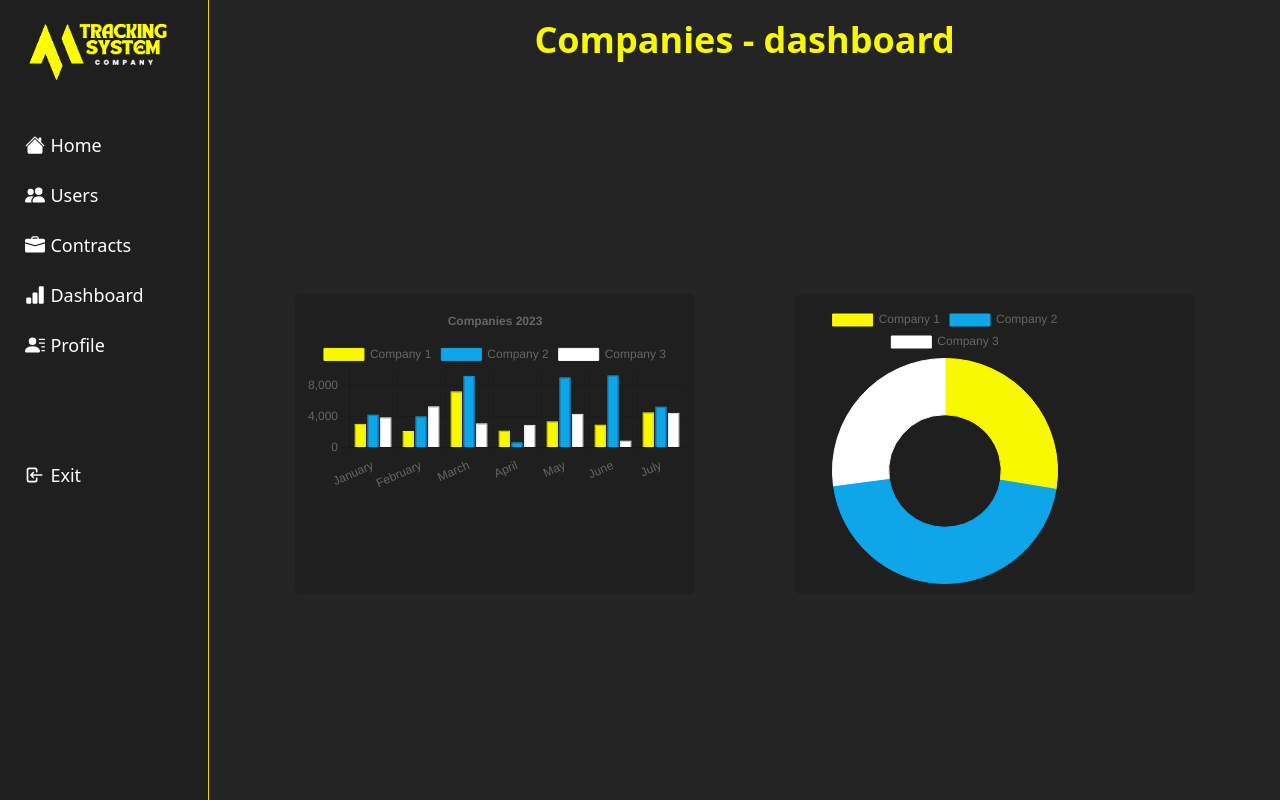
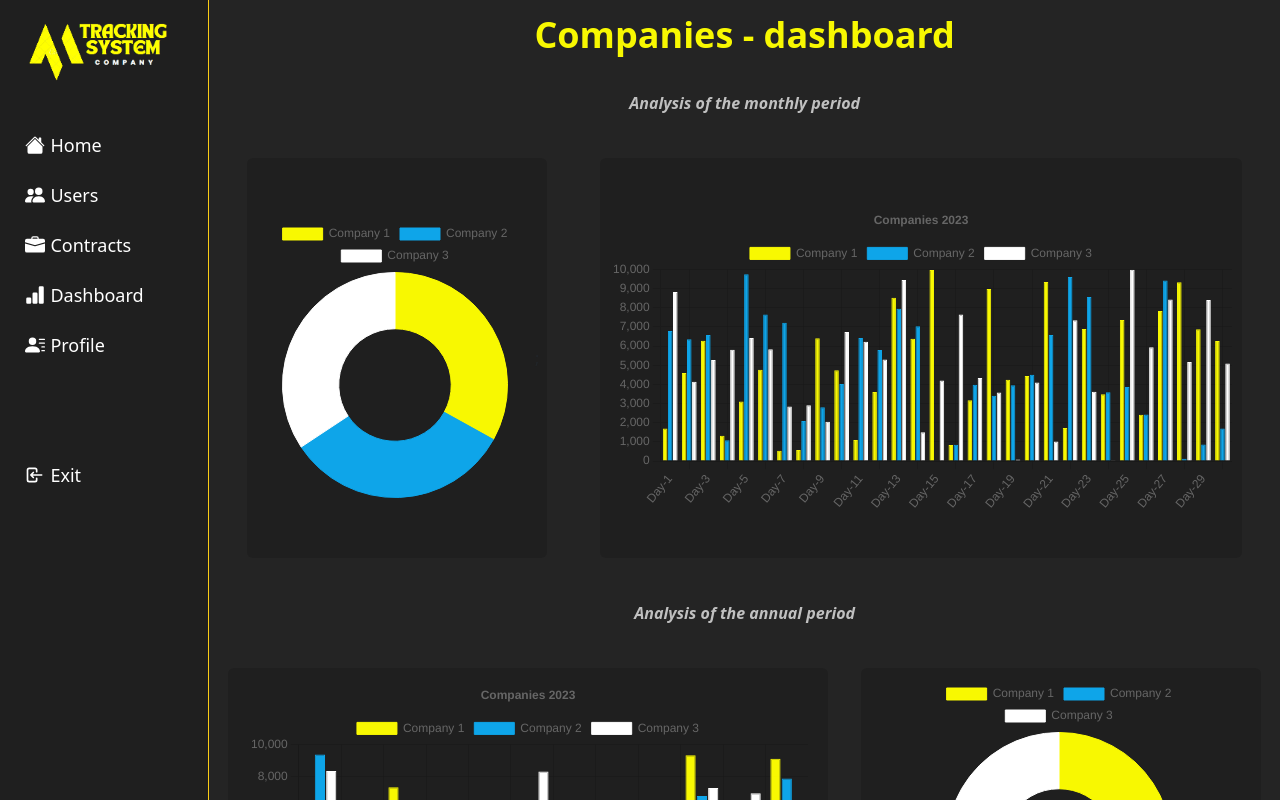
Before and after one commit to felipeluis223/trackingSystem, a React (Create React App) app: page /home/dashboard in a window 1280 px wide. Shown: the top 800 px of the page. Built offline with nearby package versions, Linux system fonts and the light colour scheme.

Commit message:
dashboard com informações fictícias

```diff
--- a/src/components/Dashboard/index.js
+++ b/src/components/Dashboard/index.js
@@ -1,4 +1,4 @@
-import React from 'react';
+import React, { useRef } from 'react';
 import {
     Chart as ChartJS,
     ArcElement,
@@ -9,7 +9,7 @@ import {
     Tooltip,
     Legend,
   } from 'chart.js';
-import { Bar, Line, Doughnut } from 'react-chartjs-2';
+import { Bar, Doughnut } from 'react-chartjs-2';
 
 import * as faker from 'faker';
 
@@ -24,6 +24,7 @@ ChartJS.register(
   );
 
 
+// generate random data
 export const options = {
   responsive: true,
   plugins: {
@@ -37,7 +38,7 @@ export const options = {
 
   },
 };
-const labels = ['January', 'February', 'March', 'April', 'May', 'June', 'July'];
+let labels = ['January', 'February', 'March', 'April', 'May', 'June', 'July', 'August', 'September', 'October', 'November', 'December'];
 
 export const data = {
     labels,
@@ -67,7 +68,7 @@ export const data = {
     ],
   };
 
-  export let oldData = {
+export let dataAll = {
     labels: [data.datasets[0].label, data.datasets[1].label, data.datasets[2].label],
     datasets: [
         {
@@ -97,25 +98,108 @@ export const data = {
         },
     ],
 };
-  console.log(data)
+
+// Days - Month:
+const days = () => {
+    let array = [];
+    for(let i=1; i<=30; i++){
+        array.push(`Day-${i}`);
+    }
+    return array;
+}
+
+labels = days();
+
+export const monthData = {
+    labels,
+    datasets: [
+      {
+        label: 'Company 1',
+        borderColor: "#ffff00f7",
+        data: labels.map(() => faker.datatype.number({ min: 0, max: 10000 })),
+        backgroundColor: "#ffff00f7",
+        borderWidth: 1
+      },
+      {
+        label: 'Company 2',
+        borderColor: "#0EA5E9",
+        data: labels.map(() => faker.datatype.number({ min: 0, max: 10000 })),
+        backgroundColor: "#0EA5E9",
+        borderWidth: 1
+      },
+
+      {
+        label: 'Company 3',
+        borderColor: "#ffffff",
+        data: labels.map(() => faker.datatype.number({ min: 0, max: 10000 })),
+        backgroundColor: "#ffffff",
+        borderWidth: 1
+      },
+    ],
+  };
+
+export let monthDataAll = {
+    labels: [monthData.datasets[0].label, monthData.datasets[1].label, monthData.datasets[2].label],
+    datasets: [
+        {
+        label: 'Companies',
+        data: [
+            monthData.datasets[0].data.reduce(function(total, numero){
+                return total + numero;
+            }, 0),
+            monthData.datasets[1].data.reduce(function(total, numero){
+                return total + numero;
+            }, 0),
+            monthData.datasets[2].data.reduce(function(total, numero){
+                return total + numero;
+            }, 0),
+        ],
+        backgroundColor: [
+            monthData.datasets[0].backgroundColor,
+            monthData.datasets[1].backgroundColor,
+            monthData.datasets[2].backgroundColor,
+        ],
+        borderColor: [
+            monthData.datasets[0].borderColor,
+            monthData.datasets[1].borderColor,
+            monthData.datasets[2].borderColor,
+        ],
+        borderWidth: 1,
+        },
+    ],
+};
+
 
 function Dashboard(){
+
     return (
+        <div className="w-full">
+            <h1 className="w-full mt-[15px] text-center text-4xl text-[#ffff00f7] font-bold">Companies - dashboard</h1>
+            <section className="w-full flex flex-col-reverse">
                 <section className="w-full min-h-[400px] flex flex-wrap justify-evenly">
-            <h1 className="w-full h-[80px] text-4xl text-[#ffff00f7] flex justify-center items-center font-bold">Companies - dashboard</h1>
-
-            <div className="w-[400px] max-h-[300px] m-[15px] bg-[#1f1f1f] p-[10px] rounded-md">
+                    <span className="w-full h-[80px] text-center text-md text-[#C0C0C0] flex justify-center items-center font-bold"><i>Analysis of the annual period</i></span>
+                    <div className="w-[700px] sm:w-[600px] sm:max-h-[300px] m-[15px] bg-[#1f1f1f] p-[10px] rounded-md flex justify-center items-center">
                         <Bar options={options} data={data} />
                     </div>
-
-            <div className="w-[400px] max-h-[300px] m-[15px] bg-[#1f1f1f] p-[10px] rounded-md">
-                <Doughnut data={oldData} />;
+                    <div className="w-[200px] sm:w-[400px] sm:max-h-[300px] m-[15px] bg-[#1f1f1f] p-[10px] rounded-md flex justify-center items-center">
+                        <Doughnut data={dataAll} />;
                     </div>
 
-            {/* <div className="w-[400px] max-h-[300px] m-[15px] bg-[#1f1f1f] p-[10px] rounded-md">
-                <Line options={options} data={data} if />
-            </div> */}
                 </section>
+
+                <section className="w-full min-h-[400px] flex flex-wrap justify-evenly">
+                    <span className="w-full h-[80px] text-center text-md text-[#C0C0C0] flex justify-center items-center font-bold"><i>Analysis of the monthly period</i></span>
+
+                    <div className="w-[200px] sm:w-[300px] sm:max-h-[400px] m-[15px] bg-[#1f1f1f] p-[10px] rounded-md flex justify-center items-center">
+                        <Doughnut data={monthDataAll} />;
+                    </div>
+                    <div className="w-[700px] sm:w-[60%] sm:h-[400px] m-[15px] bg-[#1f1f1f] p-[10px] rounded-md flex justify-center items-center">
+                        <Bar options={options} data={monthData} />
+                    </div>
+
+                </section>
+            </section>
+        </div>
     )
 }
 
```
Lines whose indentation alone changed are shown as unchanged.
